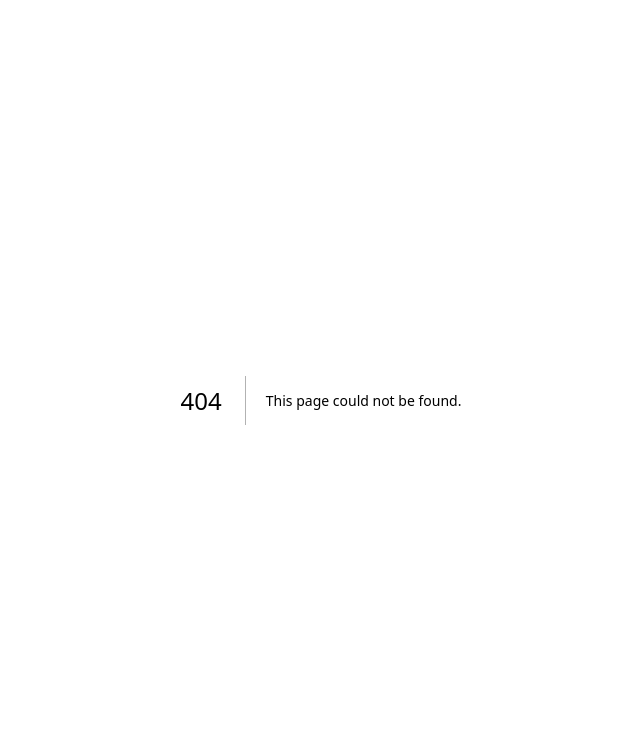
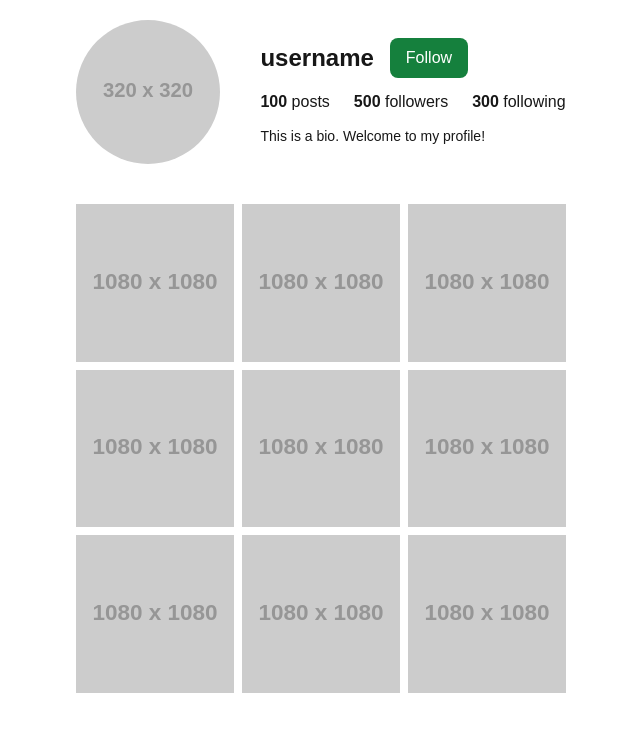
Before and after one commit to Javier-Lever/igClone, a Next.js app: page /profile in a window 1280 px wide. Before the commit this address had no page. Shown: the top 732 px of the page, without its empty margins (319-959 px from the left). Built offline with nearby package versions, Linux system fonts and the light colour scheme.

Commit message:
profile page

```diff
--- /dev/null
+++ b/app/profile/page.jsx
@@ -0,0 +1,52 @@
+export default function Profile() {
+  return (
+        <div className="max-w-4xl mx-auto p-5">
+          {/* Profile Header */}
+          <div className="flex items-center mb-10">
+            {/* Profile Image */}
+            <img
+              src="https://placehold.co/320x320/png" // Replace with your profile image URL
+              alt="Profile"
+              className="w-36 h-36 rounded-full mr-10"
+            />
+            {/* Profile Info */}
+            <div className="flex-1">
+              <div className="flex items-center mb-3">
+                <h1 className="text-2xl font-bold mr-4">username</h1>
+                {/* Follow Button */}
+                <button className="bg-green-700 text-white px-4 py-2 rounded-lg mr-2 hover:bg-green-600 transition">
+                  Follow
+                </button>
+              </div>
+              {/* Stats */}
+              <div className="flex space-x-6 mb-3">
+                <span>
+                  <strong>100</strong> posts
+                </span>
+                <span>
+                  <strong>500</strong> followers
+                </span>
+                <span>
+                  <strong>300</strong> following
+                </span>
+              </div>
+              {/* Bio */}
+              <p className="text-sm">This is a bio. Welcome to my profile!</p>
+            </div>
+          </div>
+
+          {/* Posts Grid */}
+          <div className="grid grid-cols-3 gap-2">
+            {[...Array(9)].map((_, index) => (
+              <div key={index} className="relative aspect-square">
+                <img
+                  src="https://placehold.co/1080x1080/png" // Replace with your post image URL
+                  alt={`Post ${index + 1}`}
+                  className="absolute w-full h-full object-cover"
+                />
+              </div>
+            ))}
+          </div>
+        </div>
+  );
+}
```
